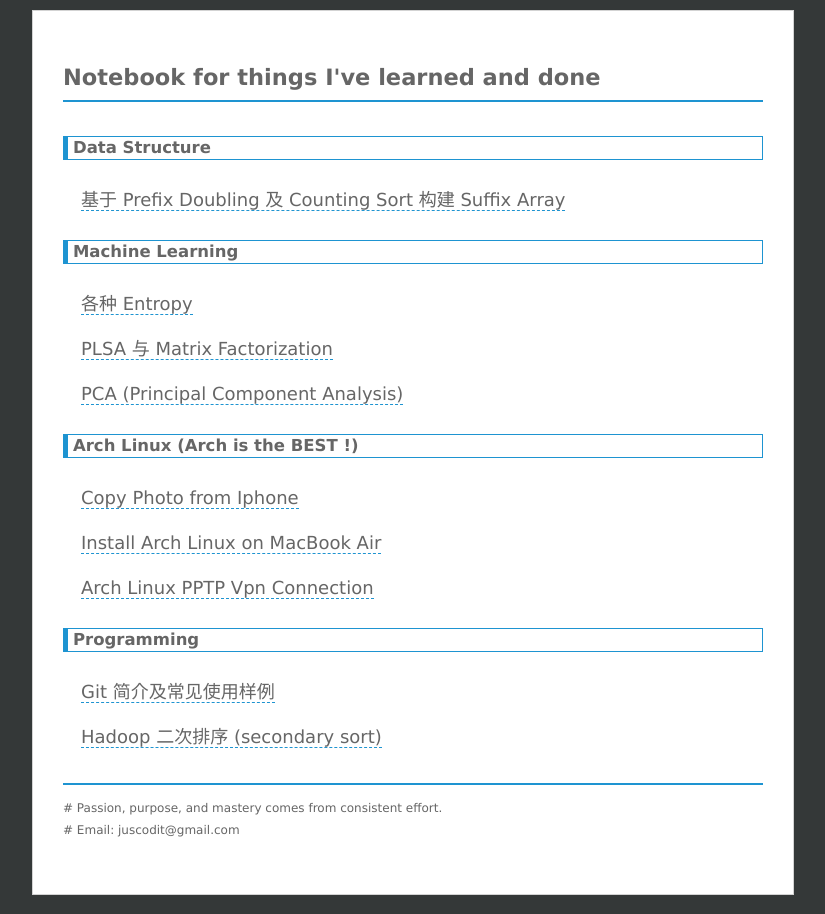
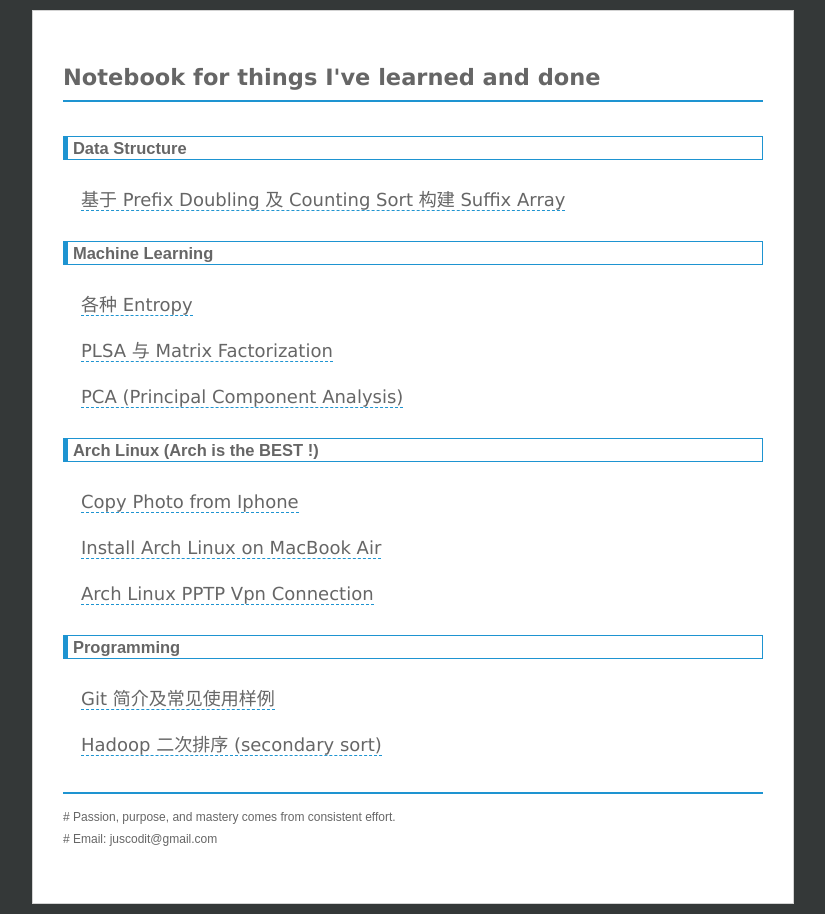
Before and after one commit to chenrushan/chenrushan.github.io, a Jekyll site: the page built from index.html, in a window 1280 px wide. Shown: the whole page, without its empty margins (227-1052 px from the left). Built offline with Jekyll 4.4.1, drawn with Linux system fonts in a browser that asks for light colours; Markdown is read by kramdown in place of the engine named in the settings.

Commit message:
[main.css]: change font

```diff
--- a/css/main.css
+++ b/css/main.css
@@ -16,7 +16,7 @@ html {
 
 body {
     background-color: #fff;
-    font: 15px verdana, Arial, Helvetica, sans-serif;
+    font: 15px Arial, verdana, Helvetica, sans-serif;
     text-align: center;
 
     width: 700px;
```
